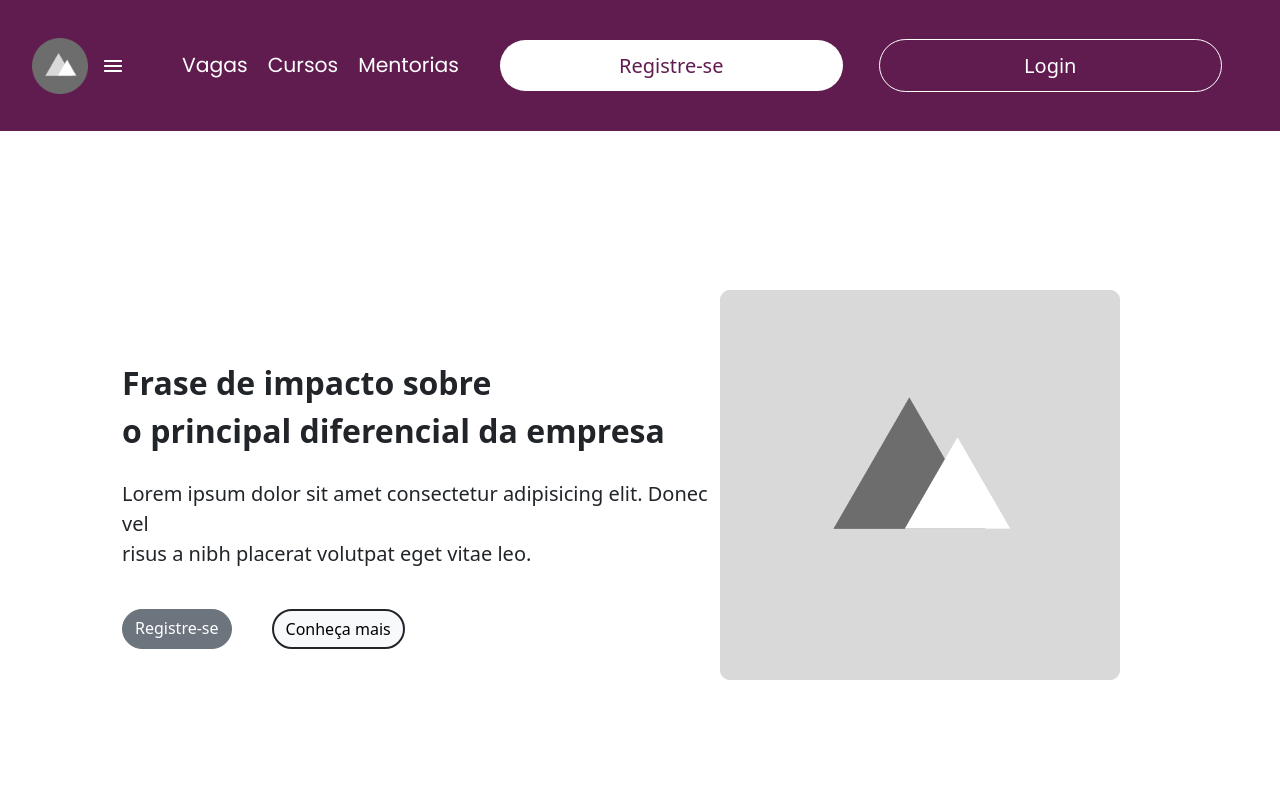
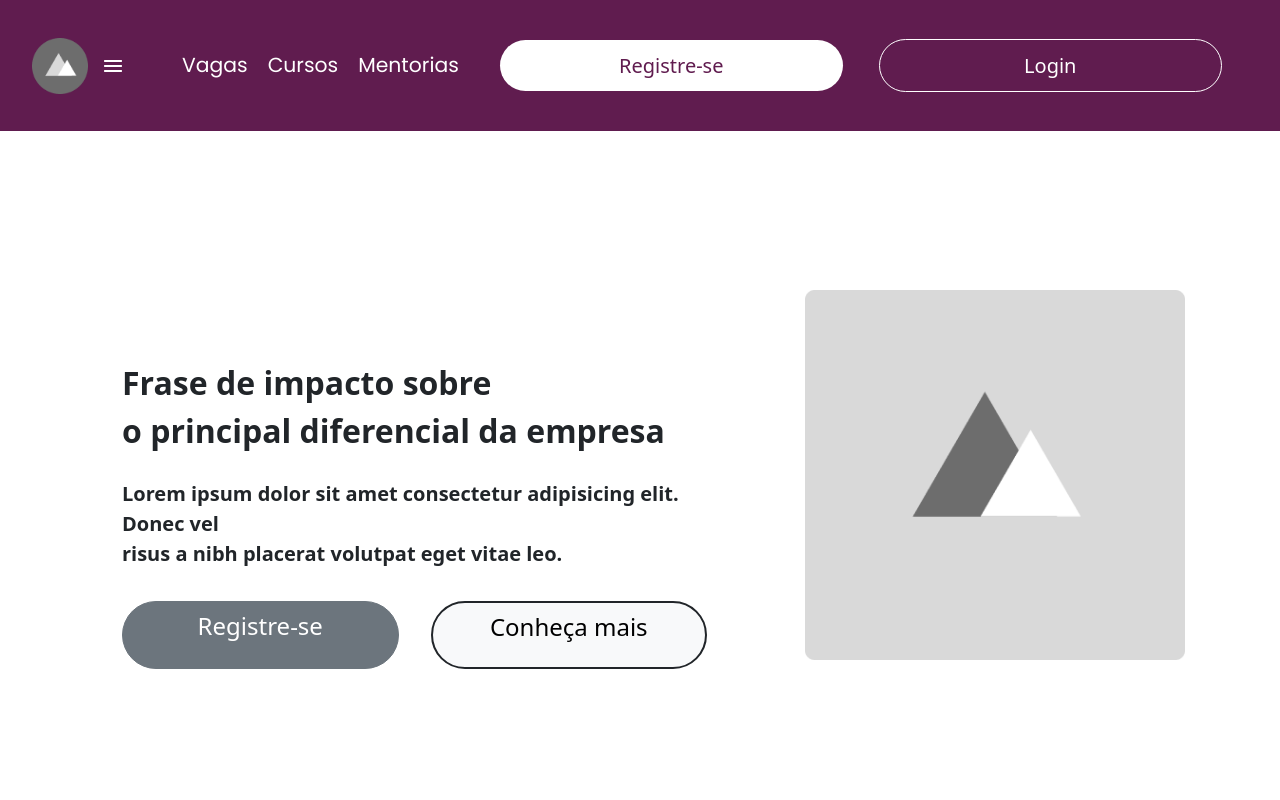
Before and after one commit to FelixMembrive/desafio-final-gama-academy-gr2, a React (Vite) app: page /home in a window 1280 px wide. Shown: the top 800 px of the page. Built offline with nearby package versions, Linux system fonts and the light colour scheme.

Commit message:
revisão hero

```diff
--- a/src/componentes/Hero/index.tsx
+++ b/src/componentes/Hero/index.tsx
@@ -14,17 +14,17 @@ export default function Hero() {
         <Container className="mt-0 mb-5">
                 <Row className="d-flex flex-column-reverse flex-md-row mb-5 mb-lg-0">
 
-                    <Col md={7} className="grupotexto text-center justify-content-center align-items-center ms-2 ms-md-0">
+                    <Col md={7} className="grupotexto ms-2 ms-md-0">
                         <div >
-                            <h2 className="tx1 lh-base  fw-bolder text-start  pt-md-5 mb-4  me-md-0">Frase de impacto sobre <br></br> o principal diferencial da empresa</h2>
-                            <p className="tx2 fw-normal text-start  me-md-0">Lorem ipsum dolor sit amet consectetur adipisicing elit. Donec vel<br></br> risus a nibh placerat volutpat eget vitae leo.</p>
+                            <h2 className="tx1 lh-base  fw-bold text-start  pt-md-5 mb-4  me-md-0">Frase de impacto sobre <br></br> o principal diferencial da empresa</h2>
+                            <p className="tx2 fw-bolder text-start  me-md-0">Lorem ipsum dolor sit amet consectetur adipisicing elit. Donec vel<br></br> risus a nibh placerat volutpat eget vitae leo.</p>
                         </div>
 
-                       <div className="btn_reco">
-                        <div className="d-flex flex-column flex-md-row mt-4 me-5 me-md-0">
-                            <LinkButton className="btn1 btn-secondary rounded-pill me-3 mt-4 mt-md-3" to="" text="Registre-se"></LinkButton>
-                            <LinkButton className="btn2 btn-light border border-dark border-2 rounded-pill me-3 ms-0 ms-md-4 mt-3" to="" text="Conheça mais"></LinkButton>
-                        </div>
+                       <div className="btn_reco  ">
+
+                            <LinkButton className="btn001 btn-secondary rounded-pill fs-4 me-3 mt-4 mt-md-3" to="" text="Registre-se"></LinkButton>
+                            <LinkButton className="btn002 btn-light border border-dark border-2 rounded-pill fs-4 me-3 ms-0 ms-md-3 mt-3" to="" text="Conheça mais"></LinkButton>
+
                        </div>
                     </Col>
 
--- a/src/componentes/Hero/styles.scss
+++ b/src/componentes/Hero/styles.scss
@@ -3,20 +3,45 @@
     align-items: center;
     justify-content: center;
 
+
 }
 .imgtopo{
-    width: 310px;
-    height: 264px;
-    margin-top: 38px;
+    width: 326px;
+    height: 274px;
+    margin-top: 48px;
 
+    @media (min-width:768px) {
+        width: 310;
+        height: 264px;
+        margin-top: 0px;
+        margin-left: 62px;
+        margin-bottom: -50px;
+
+    }
+
+     @media (min-width:992px) {
+        margin-top: 62px;
+        margin-left: 66px;
+
+    }
 
     @media (min-width:1200px) {
+        width: 380px;
+        height: 370px;
+        margin-top: 159px;
+        margin-right: 155px;
+        margin-bottom: 120px;
+        margin-left: 200px;
+
+    }
+
+    @media (min-width:1400px) {
         width: 400px;
         height: 390px;
-        margin-top: 159px;
+        margin-top: 169px;
         margin-right: 155px;
         margin-bottom: 150px;
-        margin-left: 50px;
+        margin-left: 100px;
     }
 }
 
@@ -53,26 +78,50 @@
         margin-top: 0px;
         margin-left: 40px;
 
+
     }
 
 }
 
 .btn_reco{
+        justify-content: center;
+        text-align: center;
 
+    @media (min-width:768px) {
+
+       display: flex;
+       flex-direction: row;
+       justify-content: center;
+       align-items: center;
+    }
 
     @media (min-width:1200px) {
 
         margin-top: 5px;
         margin-left: 40px;
+        justify-content:start;
+
 
     }
 
 }
 
-.btn1{
+.btn001{
+    width: 300px;
 
+    @media (min-width:768px) {
 
+        width: 278px;
+        height: 58px;
 
+      }
+
+    @media (min-width:1200px) {
+
+        width: 278px;
+        height: 68px;
+
+      }
     @media (min-width:1400px) {
 
       width: 278px;
@@ -81,9 +130,22 @@
 
 }
 
-.btn2{
+.btn002{
 
+    width: 300px;
 
+    @media (min-width:768px) {
+
+        width: 278px;
+        height: 58px;
+
+      }
+    @media (min-width:1200px) {
+
+        width: 278px;
+        height: 68px;
+
+      }
     @media (min-width:1400px) {
 
       width: 278px;
@@ -95,7 +157,6 @@
 
 .grupologoemp{
    height: 96px;
-
    margin-bottom: 30px;
 
    @media (min-width:1200px) {
```
